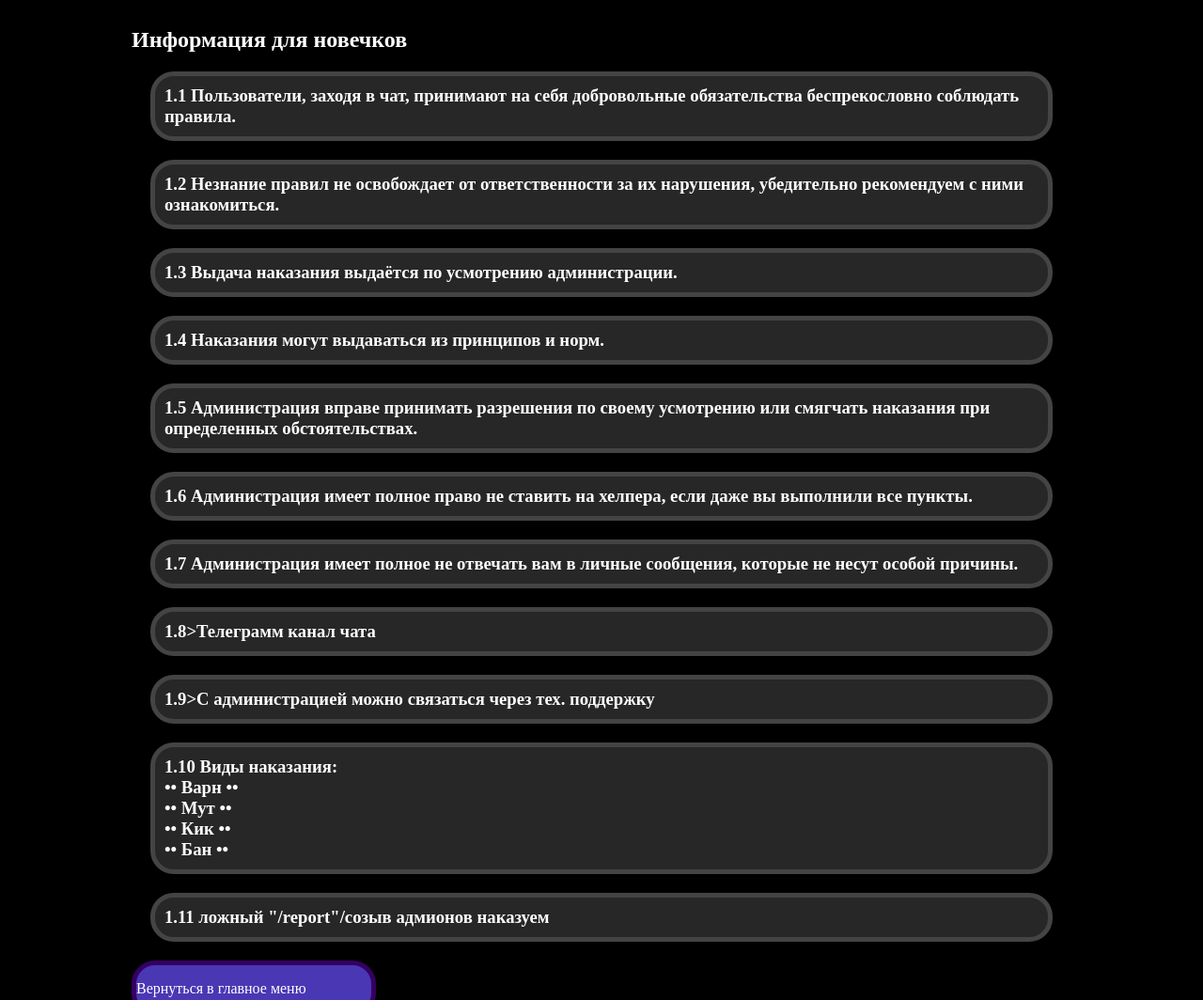
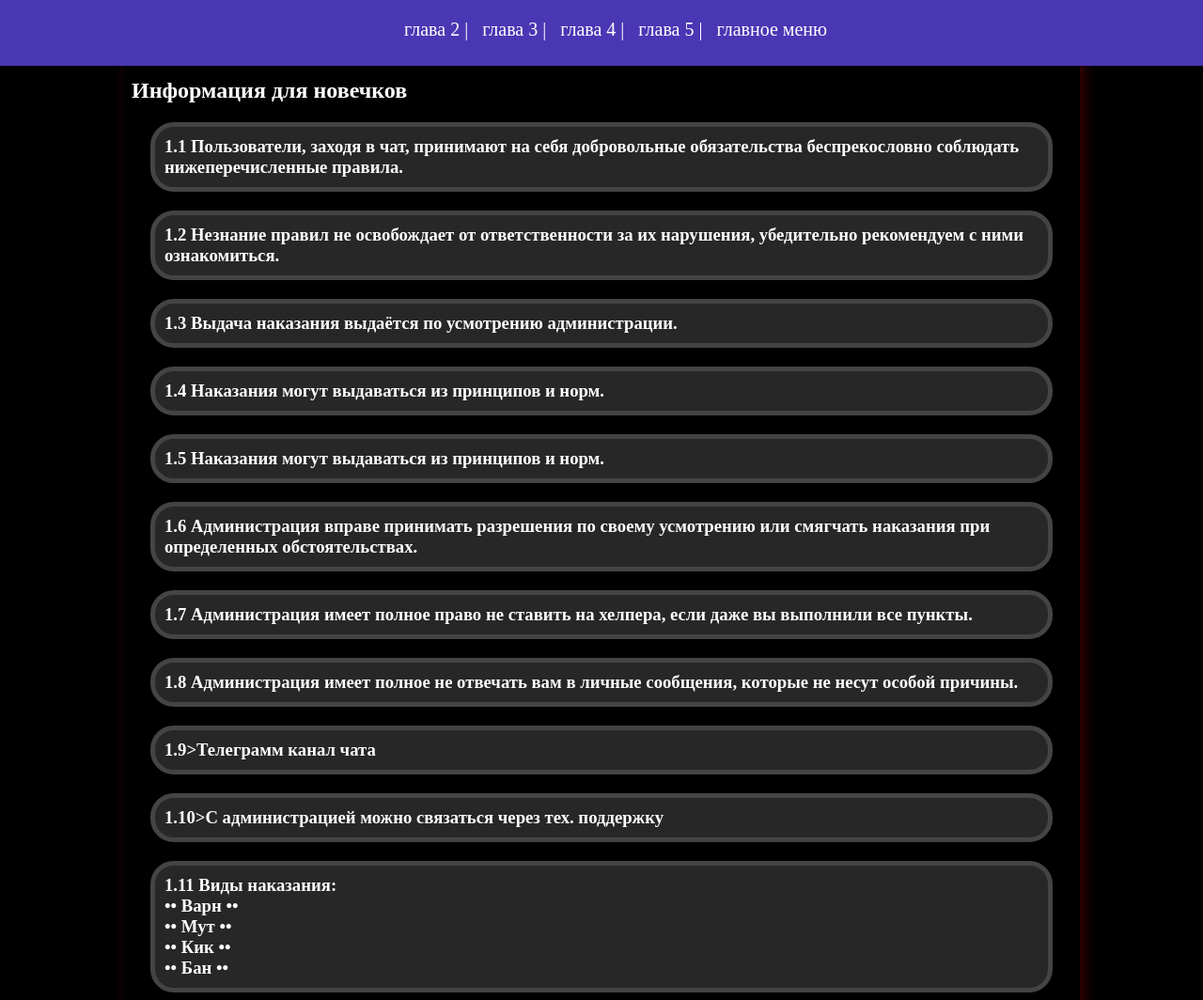
Before and after one commit to leoned777/r, a plain HTML site: page 1.2_yslow.html in a window 1280 px wide. Shown: the top 1064 px of the page at 94% size. Drawn offline with Linux system fonts and the light colour scheme.

Commit message:
Add files via upload

```diff
--- a/1.1_rul.css
+++ b/1.1_rul.css
@@ -14,7 +14,7 @@ body{
     max-width: 1000px;
     padding: 9px;
     background: linear-gradient(to top, rgb(0, 0, 0), rgb(0, 0, 0), rgb(0, 0, 0));
-    box-shadow: 4px 4px 14px rgba(0, 0, 0, 0.25);
+    box-shadow: 4px 4px 14px rgba(255, 0, 0, 0.25);
     color: rgb(255, 255, 255);
     scroll-behavior:smooth;
     }
@@ -36,6 +36,30 @@ background-color:#4a37b4;
 border-radius: 25px;
 width: 25%;
 }
+.navbar li{
+    display: inline;
+    margin: 0;
+    margin-right: 10px;
+    padding: 0;
+
+}
+.navbar {
+    text-align: center;
+    background: #4a37b4;
+    height: 70px;
+    width: 100%;
+    margin: ;
+    padding: ;
+    font-size: 20px;
+    position: fixed;
+    left: 0;
+    right: 0;
+    top: 0;
+}
+.navbar a:hover{
+    color: yellow;
+    font-size: 20px;
+}
 .info{
 
 }
@@ -49,6 +73,7 @@ color: red;
 font-size: 30px;
 width: 110%;
 text-decoration:h;
+
  ;
 }
 .photo {
@@ -60,6 +85,7 @@ text-decoration:h;
     background: rgb(144, 107, 233);
     border: 5px solid black ;
    break-before: left;
+   width: ;
 }
 .ava {
     width: 300px;
@@ -70,27 +96,55 @@ text-decoration:h;
 
 
 }
-.admin {
+/* .admin {
     border: solid 5px rgb(17, 24, 23);
     margin: 20px;
     box-shadow: 15px 4px 14px rgb(65, 60, 60);
 
 
-}
+} */
+ /* .admins {
+        display: flex;
+        gap: 20px;
+        margin: 20px;
+        padding: 20px;
+        flex-direction: column;
+    } */
+    /* .admin-plitka{
+        /* width: 300px;
+        height: 150px; */
+        /* border: solid; */
+
+    .flexbox-admins{
+        display: flex;
+        gap: 50px;
+        padding: 10px;
+        margin: 0px;
+    }
+
 .pachalka:after {
     content: "-молодец, владелец чата";
     opacity: 0;
     transform: translateX(10px);
     transition: all 3.3s ease-in-out 1.5s;
+    /* position: absolute; */
   }
 
   .pachalka:hover:after {
     opacity: 1;
     transform: translateX(0);
   }
-  .linear-gradient {
+  /* .linear-gradient {
     background: linear-gradient(to left, red, blue); /* можно также использовать 270deg */
-}
+
 .info-group {
     font-size: 20px;
 }
+.flexbox-admins  p {
+     max-width: 300px;
+}
+@media (max-width: 850px) {
+    .flexbox-admins{
+        display: block;
+    }
+}
--- a/1.2_yslow.html
+++ b/1.2_yslow.html
@@ -7,35 +7,47 @@
 </head>
 <link rel="stylesheet" href="1.1_rul.css">
 <body>
+    <nav class="navbar">
+        <ol>
+
+            <li><a href="1.3.rul.html">глава 2 |</a></li>
+            <li><a href="4_rul.html">глава 3 |</a></li>
+            <li><a href="0.5_rul.html">глава 4 |</a></li>
+            <li><a href="1.6_rul.html">глава 5 |</a></li>
+            <li><a href="index.html">главное меню </a></li>
+        </ol>
+    </nav>
     <div class="rulus">
+        <br>
+        <br>
+        <br>
+
         <h2>Информация для новечков</h2>
         <h3>
 
-        <p>1.1 Пользователи, заходя в чат, принимают на себя добровольные обязательства беспрекословно соблюдать  правила.</p>
+        <p>1.1 Пользователи, заходя в чат, принимают на себя добровольные обязательства беспрекословно соблюдать нижеперечисленные правила.</p>
         <p>1.2 Незнание правил не освобождает от ответственности за их нарушения, убедительно рекомендуем с ними ознакомиться.</p>
         <p>1.3 Выдача наказания выдаётся по усмотрению администрации. </p>
         <p>1.4 Наказания могут выдаваться из принципов и норм.</p>
-
-        <p>1.5
+        <p>1.5 Наказания могут выдаваться из принципов и норм.</p>
+        <p>1.6
             Администрация вправе принимать разрешения по своему усмотрению или смягчать наказания при определенных обстоятельствах. </p>
 
-        <p>1.6 Администрация имеет полное право не ставить на хелпера, если даже вы выполнили все пункты. </p>
-        <p>1.7 Администрация имеет полное не отвечать вам в личные сообщения, которые не несут особой причины. </p>
+        <p>1.7 Администрация имеет полное право не ставить на хелпера, если даже вы выполнили все пункты. </p>
+        <p>1.8 Администрация имеет полное не отвечать вам в личные сообщения, которые не несут особой причины. </p>
 
-        <p>1.8<a href="https://t.me/minecraft_news_mc" target="_blank">>Телеграмм канал чата </a></p>
-        <p>1.9<a href="https://t.me/minecraft_chat_igra_bot" target="_blank">>С администрацией можно связаться через тех. поддержку</a></p>
-        <p>1.10 Виды наказания:
+        <p>1.9<a href="https://t.me/minecraft_news_mc" target="_blank">>Телеграмм канал чата </a></p>
+        <p>1.10<a href="https://t.me/minecraft_chat_igra_bot" target="_blank">>С администрацией можно связаться через тех. поддержку</a></p>
+        <p>1.11 Виды наказания:
 <br>
             •• Варн ••<br>
             •• Мут ••<br>
             •• Кик ••<br>
             •• Бан ••</p>
-       <p>1.11 ложный "/report"/созыв адмионов наказуем</p>
+       <p>1.12 ложный репорт/созыв адмионов наказуем</p>
     </h3>
     </div>
-    <div class="liv">
-       <p><a href="index.html"> Вернуться в главное меню</a></p>
-    </div>
+    >
     <br>
     <br>
     <br>
```
Also changed, not shown: 0.5_rul.html (+17 -3 lines), 1.3.rul.html (+15 -3 lines), 1.6_rul.html (+15 -3 lines), 4_rul.html (+15 -3 lines), index.html (+16 -7 lines).
